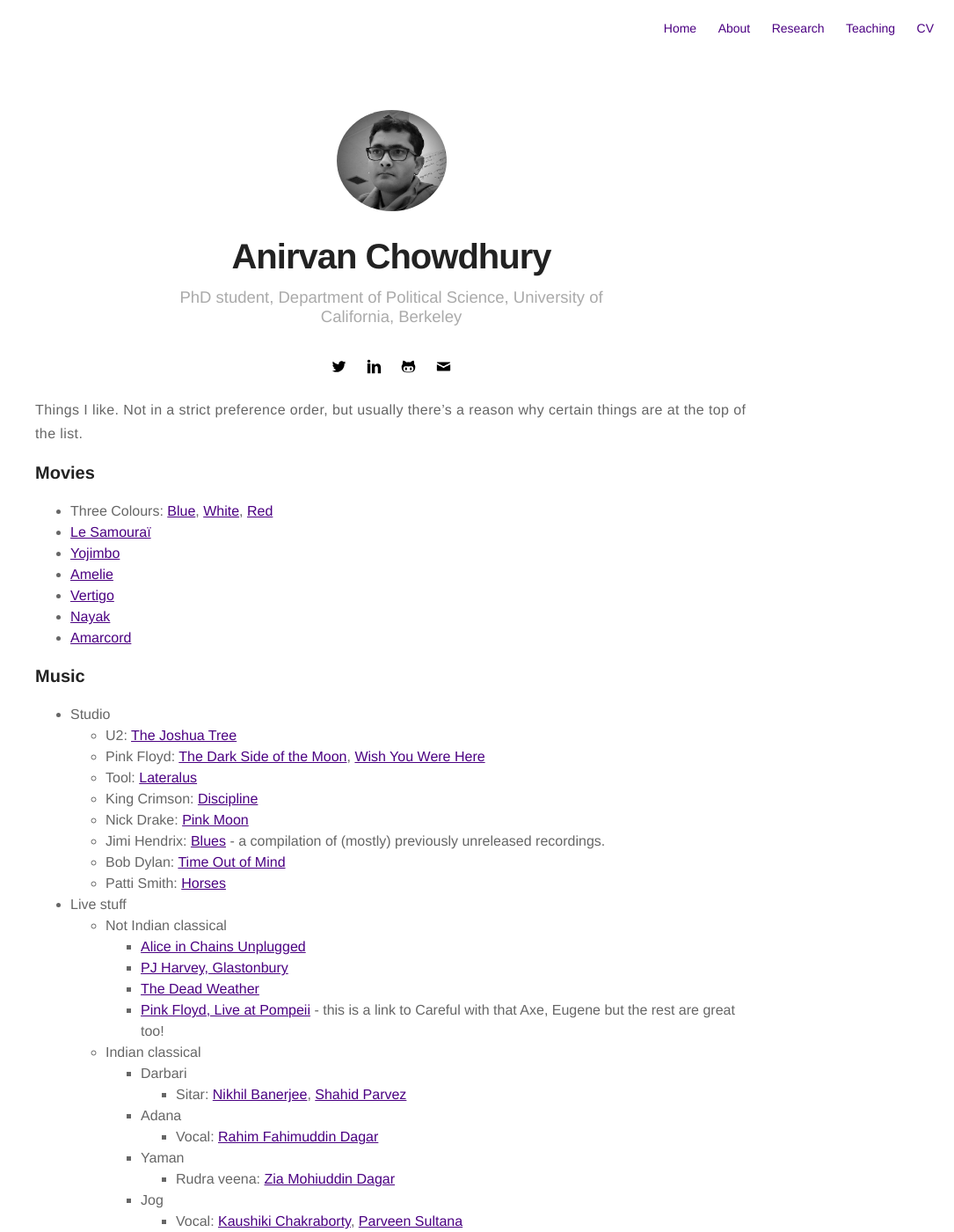
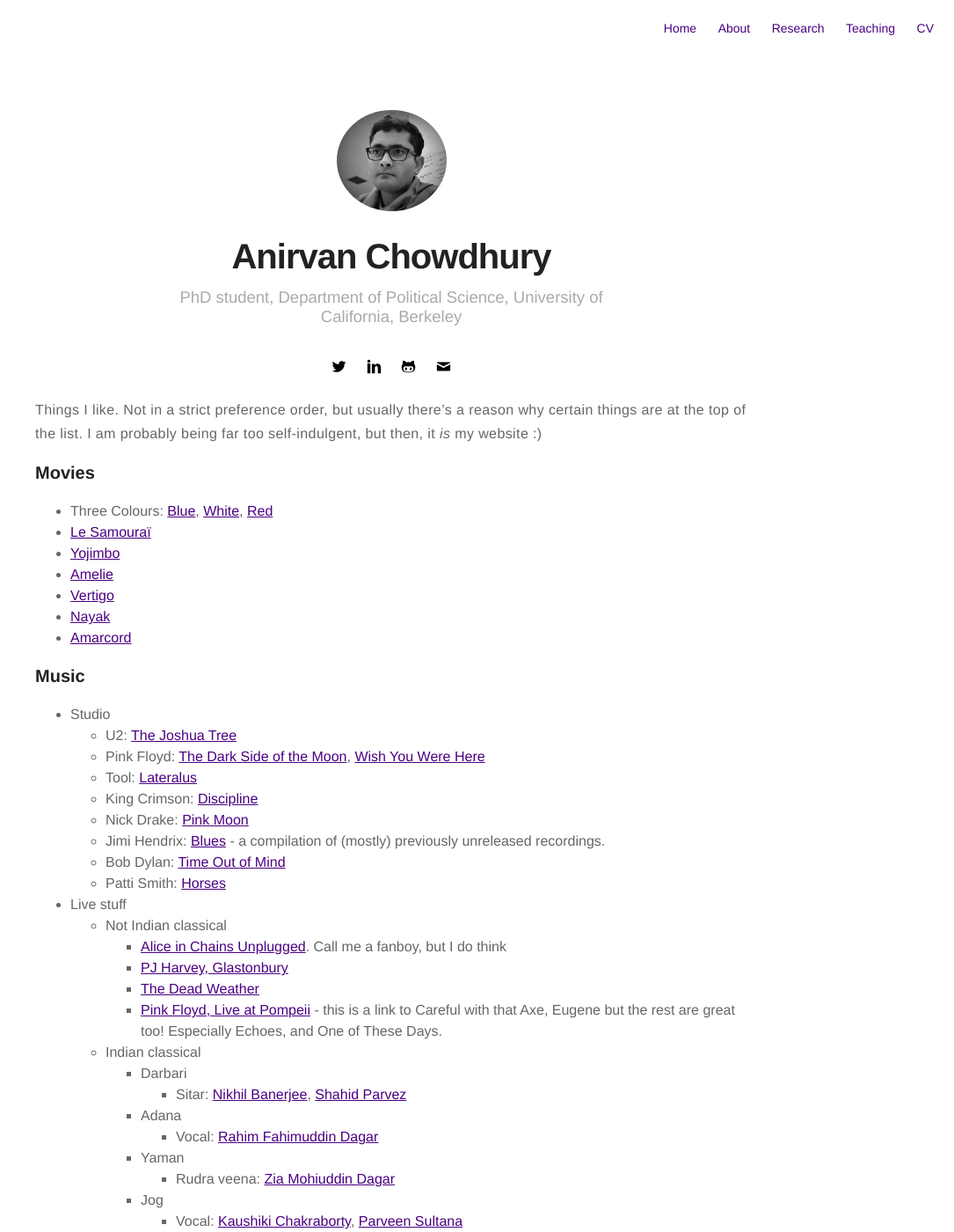
Before and after one commit to anirvanchowdhury/anirvanchowdhury.github.io, a Jekyll site: the page built from fun.md, in a window 1280 px wide and 1400 px high. Shown: the whole window at 88% size, without its empty margins (195-1280 px from the left). Built offline with Jekyll 4.4.1, drawn with Linux system fonts in a browser that asks for light colours.

Commit message:
fun update

```diff
--- a/fun.md
+++ b/fun.md
@@ -4,7 +4,7 @@ title: Fun stuff
 permalink: /fun/index.html
 ---
 
-Things I like. Not in a strict preference order, but usually there's a reason why certain things are at the top of the list.
+Things I like. Not in a strict preference order, but usually there's a reason why certain things are at the top of the list. I am probably being far too self-indulgent, but then, it _is_ my website :)
 
 ### Movies
 * Three Colours: [Blue](https://www.imdb.com/title/tt0108394/), [White](https://www.imdb.com/title/tt0111507/), [Red](https://www.imdb.com/title/tt0111495/)
@@ -28,10 +28,10 @@ Things I like. Not in a strict preference order, but usually there's a reason wh
 
 * Live stuff
 	* Not Indian classical
-		* [Alice in Chains Unplugged](https://www.youtube.com/watch?v=VzV6-3kyXKA)
+		* [Alice in Chains Unplugged](https://www.youtube.com/watch?v=VzV6-3kyXKA). Call me a fanboy, but I do think
 		* [PJ Harvey, Glastonbury](https://www.youtube.com/watch?v=bkJhCOQaCDc)
 		* [The Dead Weather](https://www.youtube.com/watch?v=SRyYk0FBOXU&t=4s)
-		* [Pink Floyd, Live at Pompeii](https://www.youtube.com/watch?v=YtZqNAI4pBk) - this is a link to Careful with that Axe, Eugene but the rest are great too!
+		* [Pink Floyd, Live at Pompeii](https://www.youtube.com/watch?v=YtZqNAI4pBk) - this is a link to Careful with that Axe, Eugene but the rest are great too! Especially Echoes, and One of These Days.
 	* Indian classical
 		* Darbari
 			* Sitar: [Nikhil Banerjee](https://www.youtube.com/watch?v=EUiDVRfYwmQ), [Shahid Parvez](https://www.youtube.com/watch?v=cb6kvPdQPSY)
```
